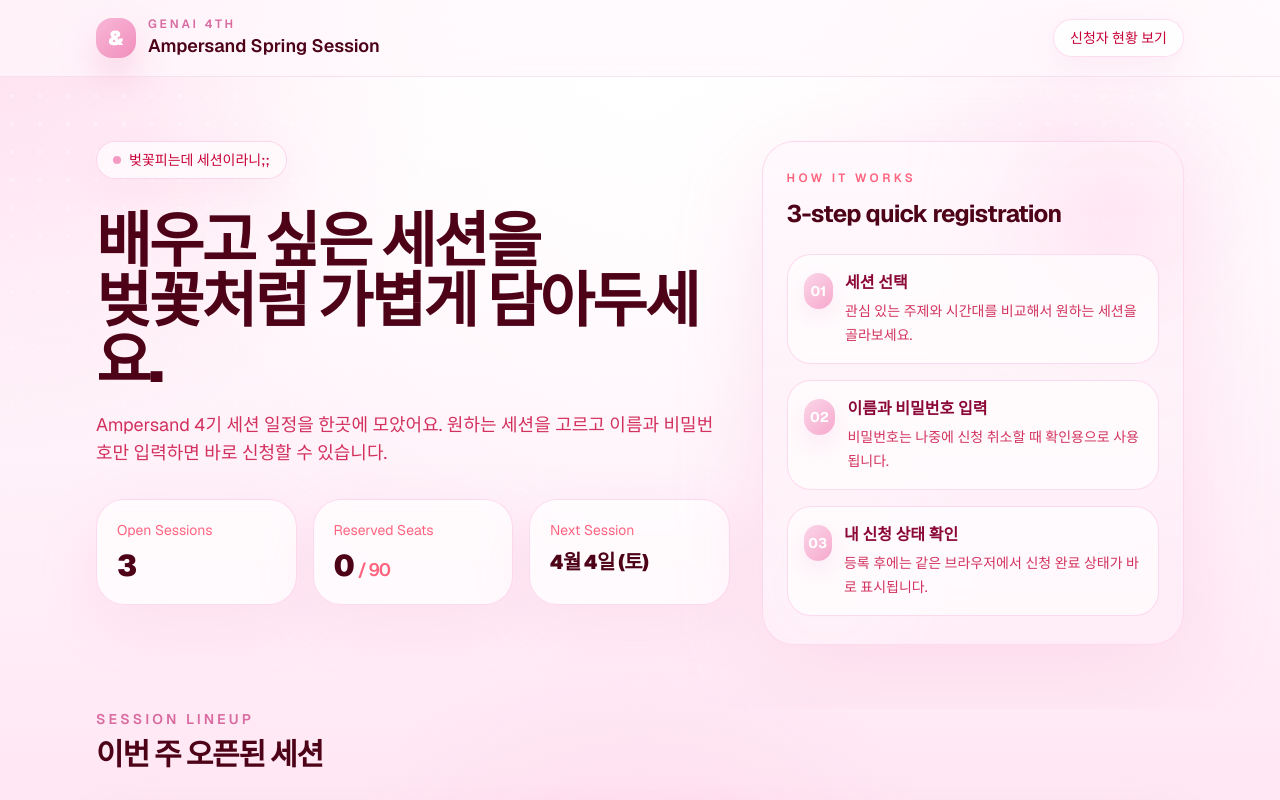
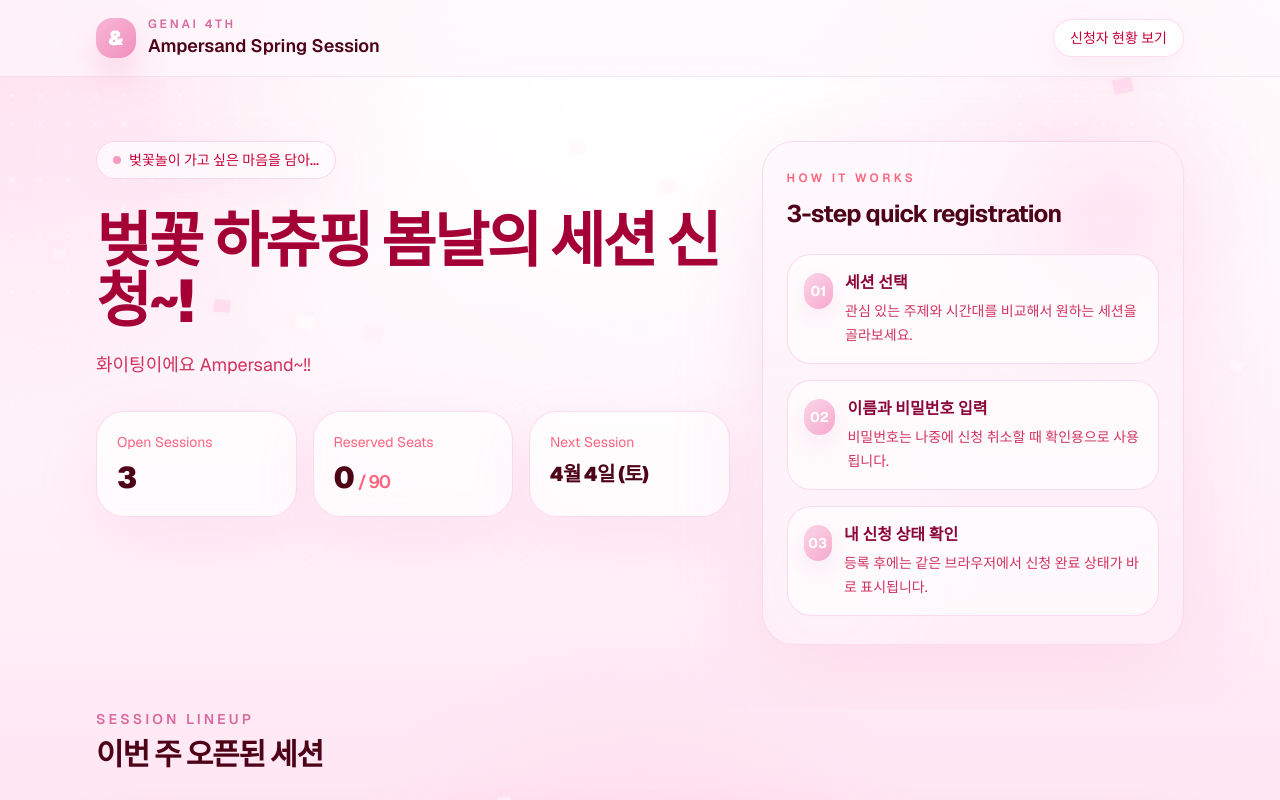
Before and after one commit to joh537874/ampersand-session, a Next.js app: page / in a window 1280 px wide. Shown: the top 800 px of the page. Built offline with nearby package versions, Linux system fonts and the light colour scheme; no server answers; the database is empty.

Commit message:
텍스트 수정, 신청확인 페이지 수정

```diff
--- a/src/app/globals.css
+++ b/src/app/globals.css
@@ -83,6 +83,19 @@ input {
   animation: blossom-glow 1s ease-out forwards;
 }
 
+.falling-petal {
+  position: absolute;
+  top: -8%;
+  width: 18px;
+  height: 14px;
+  border-radius: 999px 999px 999px 999px / 82% 82% 60% 60%;
+  box-shadow: 0 0 16px rgba(255, 210, 232, 0.42);
+  opacity: var(--petal-opacity);
+  transform: rotate(var(--petal-rotate)) scale(var(--petal-scale));
+  animation: falling-petal var(--petal-duration) linear infinite;
+  animation-delay: var(--petal-delay);
+}
+
 @keyframes blossom-burst {
   0% {
     opacity: 0;
@@ -117,3 +130,30 @@ input {
     transform: translate(-50%, -50%) scale(2.4);
   }
 }
+
+@keyframes falling-petal {
+  0% {
+    transform:
+      translate3d(0, -8vh, 0)
+      rotate(0deg)
+      scale(var(--petal-scale));
+  }
+  30% {
+    transform:
+      translate3d(calc(var(--petal-drift) * -0.45), 28vh, 0)
+      rotate(calc(var(--petal-rotate) * -0.7))
+      scale(calc(var(--petal-scale) + 0.03));
+  }
+  65% {
+    transform:
+      translate3d(var(--petal-drift), 66vh, 0)
+      rotate(calc(var(--petal-rotate) * 1.2))
+      scale(var(--petal-scale));
+  }
+  100% {
+    transform:
+      translate3d(calc(var(--petal-drift) * -0.6), 112vh, 0)
+      rotate(calc(var(--petal-rotate) * -1.1))
+      scale(calc(var(--petal-scale) - 0.04));
+  }
+}
--- a/src/app/layout.tsx
+++ b/src/app/layout.tsx
@@ -1,5 +1,6 @@
 import type { Metadata } from "next";
 import { Geist, Geist_Mono } from "next/font/google";
+import FallingPetals from "@/components/FallingPetals";
 import "./globals.css";
 
 const geistSans = Geist({
@@ -30,7 +31,10 @@ export default function RootLayout({
       lang="ko"
       className={`${geistSans.variable} ${geistMono.variable} h-full antialiased`}
     >
-      <body className="min-h-full flex flex-col">{children}</body>
+      <body className="min-h-full flex flex-col">
+        <FallingPetals />
+        <div className="relative z-20 flex min-h-full flex-col">{children}</div>
+      </body>
     </html>
   );
 }
--- a/src/app/page.tsx
+++ b/src/app/page.tsx
@@ -67,18 +67,16 @@ export default async function HomePage() {
           <div className="space-y-8">
             <div className="inline-flex items-center gap-2 rounded-full border border-pink-200/80 bg-[rgba(255,250,253,0.82)] px-4 py-2 text-sm font-medium text-rose-700 shadow-[0_12px_40px_rgba(241,143,188,0.10)]">
               <span className="h-2 w-2 rounded-full bg-[color:var(--brand)]" />
-              벚꽃피는데 세션이라니;;
+              벚꽃놀이 가고 싶은 마음을 담아...
             </div>
 
             <div className="max-w-3xl">
-              <h1 className="text-4xl font-black tracking-[-0.04em] text-rose-950 sm:text-5xl lg:text-6xl">
-                배우고 싶은 세션을
+              <h1 className="text-4xl font-black tracking-[-0.04em] text-rose-800 sm:text-5xl lg:text-6xl">
+                벚꽃 하츄핑 봄날의 세션 신청~!
                 <br />
-                벚꽃처럼 가볍게 담아두세요.
               </h1>
               <p className="mt-5 max-w-2xl text-base leading-7 text-rose-700/80 sm:text-lg">
-                Ampersand 4기 세션 일정을 한곳에 모았어요. 원하는 세션을 고르고 이름과 비밀번호만 입력하면
-                바로 신청할 수 있습니다.
+               화이팅이에요 Ampersand~!!
               </p>
             </div>
 
--- a/src/components/AttendeesTable.tsx
+++ b/src/components/AttendeesTable.tsx
@@ -16,30 +16,56 @@ export default function AttendeesTable({ sessions, registrationsBySession }: Pro
     <div className="space-y-8">
       {sessions.map((session) => {
         const regs = registrationsBySession[session.id] ?? [];
+        const ratio = session.maxAttendees ? Math.min(100, Math.round((regs.length / session.maxAttendees) * 100)) : 0;
+
         return (
-          <div key={session.id} className="rounded-2xl border border-white/10 bg-white/5 p-6">
+          <div
+            key={session.id}
+            className="overflow-hidden rounded-[2rem] border border-pink-200/70 bg-[rgba(255,251,254,0.82)] p-6 shadow-[0_20px_70px_rgba(241,143,188,0.14)] backdrop-blur-sm"
+          >
             <div className="flex items-start justify-between gap-4">
               <div>
-                <h2 className="text-lg font-bold text-white">{session.title}</h2>
-                {session.presenter && <p className="text-sm text-indigo-300">{session.presenter}</p>}
-                <p className="mt-1 text-sm text-gray-400">{formatDatetime(session.datetime)}{session.location ? ` · ${session.location}` : ''}</p>
+                <p className="text-xs font-semibold uppercase tracking-[0.22em] text-rose-400">Session</p>
+                <h2 className="mt-2 text-xl font-black tracking-[-0.03em] text-rose-950">{session.title}</h2>
+                {session.presenter && <p className="mt-2 text-sm font-medium text-[color:var(--brand-deep)]">{session.presenter}</p>}
+                <p className="mt-2 text-sm text-rose-700/75">
+                  {formatDatetime(session.datetime)}
+                  {session.location ? ` · ${session.location}` : ''}
+                </p>
               </div>
-              <span className="shrink-0 rounded-full bg-indigo-600/20 px-3 py-1 text-sm font-medium text-indigo-300">
+              <span className="shrink-0 rounded-full border border-pink-200/80 bg-white/80 px-3 py-1 text-sm font-semibold text-rose-600 shadow-[0_10px_24px_rgba(241,143,188,0.10)]">
                 {regs.length}{session.maxAttendees ? ` / ${session.maxAttendees}` : ''}명
               </span>
             </div>
 
+            {session.maxAttendees && (
+              <div className="mt-5 rounded-[1.4rem] border border-pink-200/70 bg-white/78 p-4">
+                <div className="flex items-center justify-between gap-3">
+                  <span className="text-sm font-semibold text-rose-800">신청률</span>
+                  <span className="text-xs font-medium text-rose-300">{ratio}% reserved</span>
+                </div>
+                <div className="mt-3 h-2 overflow-hidden rounded-full bg-pink-100">
+                  <div
+                    className="h-full rounded-full bg-[linear-gradient(90deg,#f7b3d4,#ef8cbe)]"
+                    style={{ width: `${ratio}%` }}
+                  />
+                </div>
+              </div>
+            )}
+
             {regs.length === 0 ? (
-              <p className="mt-4 text-sm text-gray-500">아직 신청자가 없습니다.</p>
+              <p className="mt-5 rounded-[1.4rem] border border-dashed border-pink-200/70 bg-white/65 px-4 py-5 text-sm text-rose-400">
+                아직 신청자가 없습니다.
+              </p>
             ) : (
-              <div className="mt-4 divide-y divide-white/5">
+              <div className="mt-5 overflow-hidden rounded-[1.5rem] border border-pink-200/70 bg-white/72">
                 {regs.map((r, i) => (
-                  <div key={r.id} className="flex items-center justify-between py-2.5 text-sm">
-                    <span className="text-gray-300">
-                      <span className="mr-2 text-gray-500">{i + 1}.</span>
+                  <div key={r.id} className="flex items-center justify-between border-b border-pink-100 px-4 py-3 text-sm last:border-b-0">
+                    <span className="text-rose-800">
+                      <span className="mr-2 text-rose-300">{i + 1}.</span>
                       {r.name}
                     </span>
-                    <span className="text-gray-500 text-xs">
+                    <span className="text-xs text-rose-400">
                       {new Date(r.created_at).toLocaleString('ko-KR', { month: 'numeric', day: 'numeric', hour: '2-digit', minute: '2-digit' })}
                     </span>
                   </div>
--- /dev/null
+++ b/src/components/FallingPetals.tsx
@@ -0,0 +1,38 @@
+import type { CSSProperties } from 'react';
+
+const petals = Array.from({ length: 16 }, (_, index) => ({
+  id: index,
+  left: `${4 + (index * 6)}%`,
+  duration: `${14 + (index % 5) * 3}s`,
+  delay: `-${(index % 7) * 1.8}s`,
+  drift: `${18 + (index % 4) * 10}px`,
+  rotate: `${8 + (index % 6) * 9}deg`,
+  scale: 0.72 + (index % 5) * 0.08,
+  opacity: 0.28 + (index % 4) * 0.08,
+  color: index % 3 === 0 ? '#fffdfd' : index % 3 === 1 ? '#ffd9ec' : '#ffbedf',
+}));
+
+export default function FallingPetals() {
+  return (
+    <div aria-hidden="true" className="pointer-events-none fixed inset-0 z-10 overflow-hidden">
+      {petals.map((petal) => (
+        <span
+          key={petal.id}
+          className="falling-petal"
+          style={
+            {
+              left: petal.left,
+              '--petal-duration': petal.duration,
+              '--petal-delay': petal.delay,
+              '--petal-drift': petal.drift,
+              '--petal-rotate': petal.rotate,
+              '--petal-scale': petal.scale,
+              '--petal-opacity': petal.opacity,
+              background: petal.color,
+            } as CSSProperties
+          }
+        />
+      ))}
+    </div>
+  );
+}
```
Also changed, not shown: src/app/attendees/page.tsx (+94 -12 lines).
